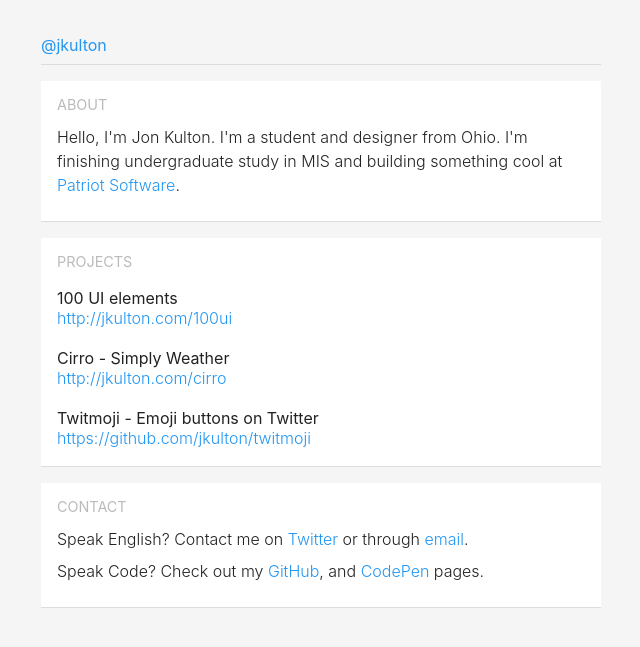
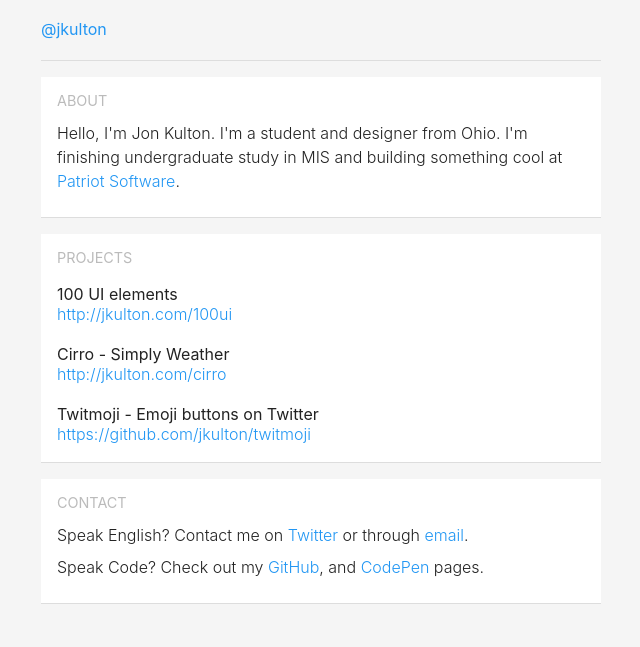
Before and after one commit to jkulton/jkulton.github.io, a Jekyll site: the page built from index.html, in a window 1280 px wide. Shown: the top 647 px of the page, without its empty margins (319-959 px from the left). Built offline with Jekyll 4.4.1, drawn with Linux system fonts in a browser that asks for light colours; nearby versions of some CDN libraries.

Commit message:
header spacing fixes

```diff
--- a/_sass/_base.scss
+++ b/_sass/_base.scss
@@ -56,8 +56,11 @@ img { width: 100%; }
 
 header {
     max-width: 35rem;;
-    padding-bottom: 1rem;
-    margin-top: 1rem;
+    margin-bottom: 1rem;
+}
+
+header h1 {
+    padding-bottom: .75rem;
 }
 
 header.site-header:after {
```
